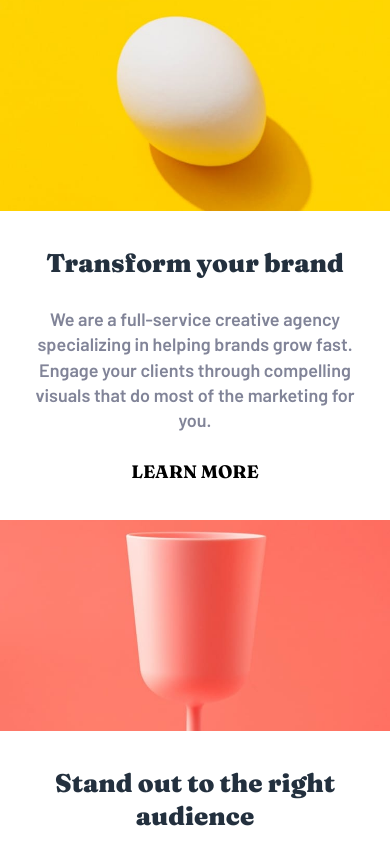
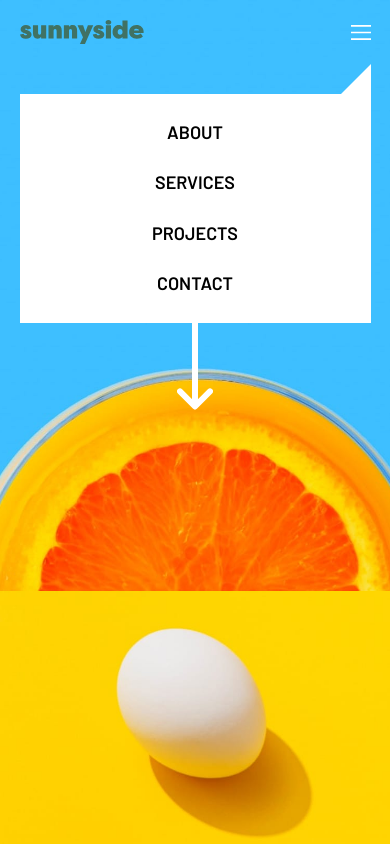
Before and after one commit to lm2u/sunnyside-landing-page, a plain HTML site: page index.html in a window 390 px wide. Shown: the top 844 px of the page. Drawn offline with Linux system fonts and the light colour scheme; a script that the page names is missing.

Commit message:
Add hero and hamburger menu on mobile

```diff
--- a/index.html
+++ b/index.html
@@ -19,8 +19,15 @@
 <body>
 
   <header>
-    <nav class="nav">
-      <ul class="nav__list">
+    <div class="hero__img">
+      <h1 class="hero__title">We are creatives</h1>
+      <img src="./images/icon-arrow-down.svg" alt="White arrow pointing down" class="arrow-down">
+    </div>
+    <div class="intro__container">
+      <nav class="nav ">
+        <img src="./images/logo.svg" alt="logo" class="nav__logo">
+        <img src="./images/icon-hamburger.svg" alt="menu" class="hamburger">
+        <ul class="nav__list intro__container">
           <li class="nav__link">
             <a href="#about" class="nav__item">About</a>
           </li>
@@ -35,12 +42,9 @@
           </li>
         </ul>
       </nav>
+    </div>
   </header>
 
-  <section class="hero">
-    <h1 class="hero__title">We are creatives</h1>
-    <img src="./images/icon-arrow-down.svg" alt="White arrow pointing down" class="arrow-down">
-  </section>
 
   <section class="transform">
     <div class="img-wrapper">
--- /dev/null
+++ b/script.js
@@ -0,0 +1,8 @@
+const menu = document.querySelector(".hamburger")
+const nav = document.querySelector(".nav__list")
+function toggleMenu(e){
+  nav.classList.toggle("active")
+  console.log(nav)
+}
+
+menu.addEventListener("click", toggleMenu)
--- a/style.css
+++ b/style.css
@@ -27,13 +27,14 @@
   --font-fraunces-weight-700: 700;
   --font-fraunces-weight-900: 900;
 
+  --font-hero:2rem;
   --font-article-title: 1.6rem;
   --font-two-col-title: 1.4rem;
   --font-testimonials-position:0.8rem;
 
 }
 
-*{
+*,*::before,*::after{
   box-sizing: border-box;
   margin: 0;
   padding: 0;
@@ -68,8 +69,81 @@ body{
   line-height: 1.3;
 }
 
-header, .hero{
-  display:none
+.hero__img{
+  position:relative;
+}
+
+.nav{
+  position:absolute;
+  top:20px;
+  display:flex;
+  align-items: center;
+  justify-content: space-between;
+  width:90%;
+}
+
+.intro__container{
+  margin:0 auto;
+  width: 90%;
+}
+
+.hamburger{
+  cursor: pointer;
+  height:15px;
+  width:20px;
+  position: relative;
+}
+
+.nav__list{
+  background-color: white;
+  top:20px;
+  position:absolute;
+  list-style: none;
+  display:flex;
+  flex-direction: column;
+  align-items: center;
+  gap:1.5em;
+  padding:1.5em;
+  width:90vw;
+  margin-top: 3em;
+}
+
+.active{
+  display:none;
+}
+
+.nav__list::after{
+  position: absolute;
+  right:0;
+  top:-30px;
+  content:"";
+  width:0;
+  height:0;
+  border-right: 30px solid white;
+  border-left: 30px solid transparent;
+  border-top: 30px solid transparent
+}
+
+
+.hero__img{
+  background:url("./images/mobile/image-header.jpg");
+  background-position: center;
+  background-size: cover;
+  background-repeat: no-repeat;
+  height:70vh;
+  display:flex;
+  flex-direction: column;
+  align-items: center;
+  justify-content: center;
+}
+
+.hero__title{
+  font-size: var(--font-hero);
+  color:var(--white);
+  text-transform: uppercase;
+  letter-spacing: 5px;
+  text-align: center;
+  margin-bottom: 1em;
 }
 
 .container{
@@ -84,7 +158,7 @@ header, .hero{
 }
 
 .img-wrapper{
-  height: 25vh;
+  height: 30vh;
 }
 
 .transform__img-ctn{
```
Lines whose indentation alone changed are shown as unchanged.
